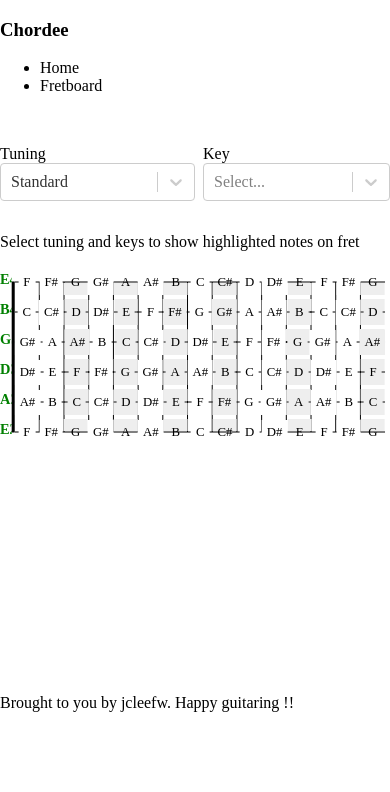
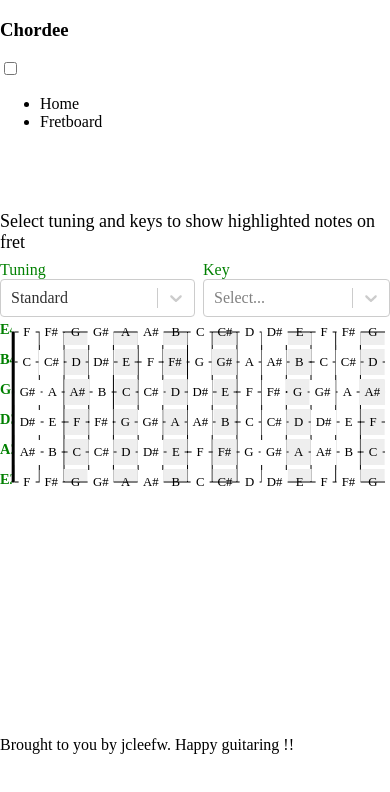
Before and after one commit to jcleefw/chordee-next, a Next.js app: page /FretboardPage in a window 390 px wide. Shown: the top 792 px of the page. Built offline with nearby package versions, Linux system fonts and the light colour scheme; a web font is replaced by a local one.

Commit message:
[fix] Navigation menu for mobile view

```diff
--- a/src/components/Layout/Footer/index.tsx
+++ b/src/components/Layout/Footer/index.tsx
@@ -1,11 +1,16 @@
 import { Wrapper } from 'components/atoms/Container'
 import React from 'react'
+import styled from 'styled-components'
+
+const FooterDiv = styled.footer``
 
 const Footer = () => {
   return (
-    <Wrapper>
-      <div>Brought to you by jcleefw. Happy guitaring !!</div>
-    </Wrapper>
+    <FooterDiv>
+      <Wrapper>
+        <div>Brought to you by jcleefw. Happy guitaring !!</div>
+      </Wrapper>
+    </FooterDiv>
   )
 }
 
--- a/src/components/Layout/Header/index.tsx
+++ b/src/components/Layout/Header/index.tsx
@@ -10,12 +10,12 @@ const Header = () => {
         </h3>
       </div>
       <div className="collapsible">
+        <input id="collapsible1" type="checkbox" name="collapsible" />
         <label htmlFor="collapsible1">
           <div className="bar1"></div>
           <div className="bar2"></div>
           <div className="bar3"></div>
         </label>
-      </div>
 
         <div className="collapsible-body">
           <ul className="inline">
@@ -27,6 +27,7 @@ const Header = () => {
             </li>
           </ul>
         </div>
+      </div>
     </nav>
   )
 }
--- a/src/components/Layout/index.tsx
+++ b/src/components/Layout/index.tsx
@@ -7,7 +7,7 @@ import Footer from './Footer'
 const Layout: FC = ({ children }) => {
   return (
     <>
-      <Wrapper height="80vh">
+      <Wrapper style={{ height: 'auto', minHeight: '85vh' }}>
         <Header />
         <main className={styles.main}>{children}</main>
       </Wrapper>
--- a/src/components/Layout/layout.module.scss
+++ b/src/components/Layout/layout.module.scss
@@ -1,3 +1,7 @@
 .main {
   margin-top: 50px;
+
+  @media only screen and (max-width: 768px) {
+    margin-top: 80px;
+  }
 }
--- a/src/components/atoms/Container/index.tsx
+++ b/src/components/atoms/Container/index.tsx
@@ -10,9 +10,9 @@ export const PageContainer: FC = ({ children }) => {
 interface WrapperProp extends AnyObject {
   children: React.ReactNode
 }
-export const Wrapper = ({ children, height }: WrapperProp) => {
+export const Wrapper = ({ children, style }: WrapperProp) => {
   return (
-    <div className="paper" style={{ height }}>
+    <div className="paper" style={style}>
       {children}
     </div>
   )
--- a/src/pages/FretboardPage/PageHeader.tsx
+++ b/src/pages/FretboardPage/PageHeader.tsx
@@ -8,14 +8,15 @@ import { convertTonalScaleIfNeeded } from 'utils/tonalHelper'
 import { actionsType } from 'store/fretboardReducer'
 import { useAppContext } from 'src/context/state'
 
-const Container = styled.div`
-  margin-bottom: 1rem;
-`
 const FormGroup = styled.div`
   width: 50%;
   &:not(:first-child) {
     padding-left: 0.5rem;
   }
+`
+const FormLabel = styled.label`
+  font-size: 16px;
+  color: green;
 `
 
 type OptionType = {
@@ -56,9 +57,9 @@ const PageHeader: FC = () => {
   }
 
   return (
-    <Container className="flex">
+    <div className="flex">
       <FormGroup className="form-group">
-        <label htmlFor="tuning">Tuning</label>
+        <FormLabel htmlFor="tuning">Tuning</FormLabel>
         <Select
           options={tuningOptions}
           onChange={(e) => onTuningChange(e as OptionType)}
@@ -69,7 +70,7 @@ const PageHeader: FC = () => {
         />
       </FormGroup>
       <FormGroup className="form-group">
-        <label htmlFor="keyMajor">Key</label>
+        <FormLabel htmlFor="keyMajor">Key</FormLabel>
         <Select
           options={musicKey}
           onChange={(e) => onKeyChange(e as OptionType)}
@@ -78,7 +79,7 @@ const PageHeader: FC = () => {
           instanceId="keyMajor"
         />
       </FormGroup>
-    </Container>
+    </div>
   )
 }
 
--- a/src/pages/FretboardPage/index.tsx
+++ b/src/pages/FretboardPage/index.tsx
@@ -13,9 +13,12 @@ const NO_OF_FRETS = 15
 const showOctave = false
 
 const ScalesDisplay = styled.div`
-  padding: 1rem 0;
+  margin-bottom: 0.5rem;
   span {
     padding: 0 0.5rem;
+  }
+  @media only screen and (max-width: 768px) {
+    font-size: 18px;
   }
 `
 
@@ -39,7 +42,6 @@ const FretboardPage: NextPage = () => {
 
   return (
     <PageContainer>
-      <PageHeader />
       <Section>
         {isEmpty(store.tuningKey) ? (
           <ScalesDisplay>
@@ -50,6 +52,7 @@ const FretboardPage: NextPage = () => {
             Notes on scale are: {decorateScaleNotes(store.tuningKey)}
           </ScalesDisplay>
         )}
+        <PageHeader />
       </Section>
       <Section>
         <Fretboard
```
Lines whose indentation alone changed are shown as unchanged.
